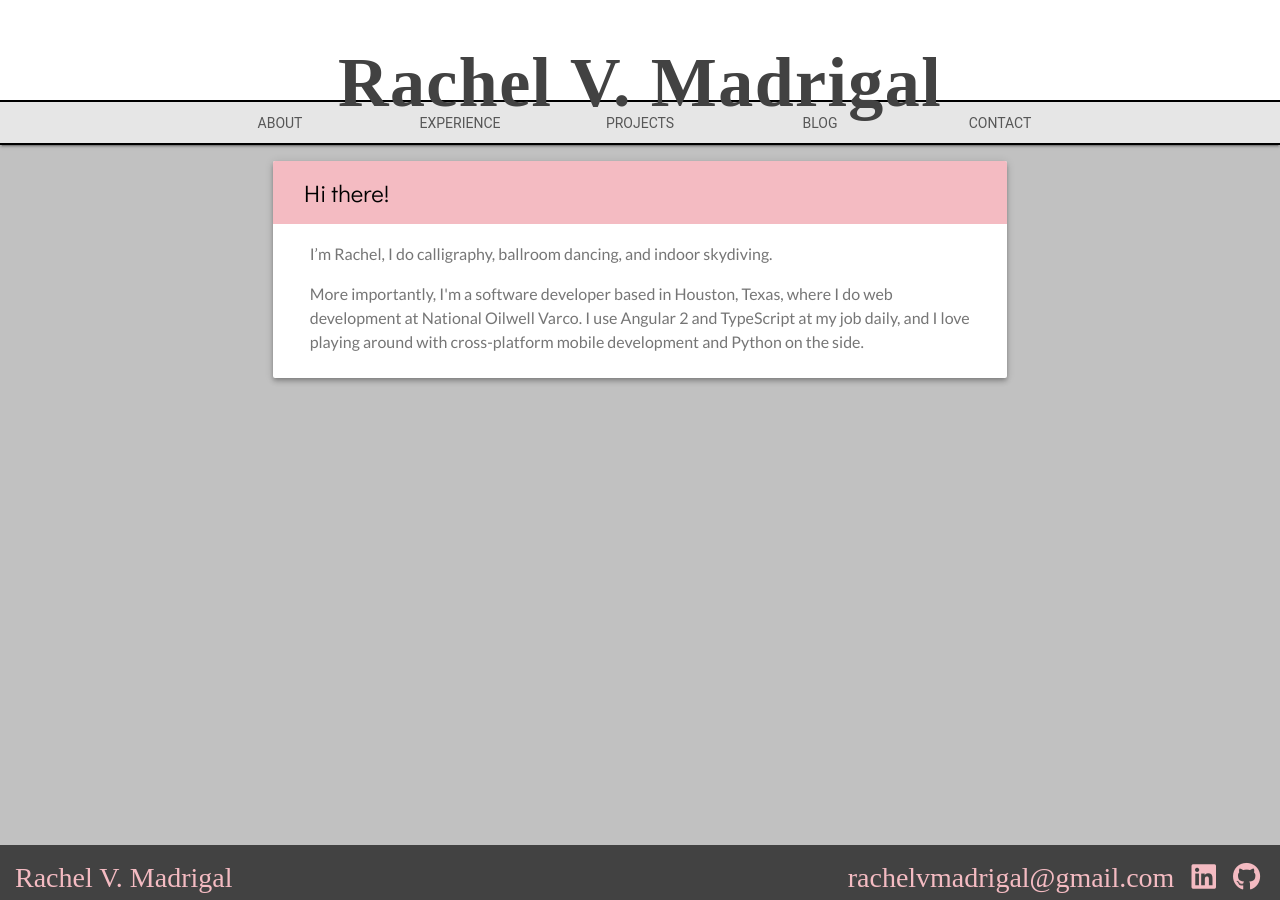
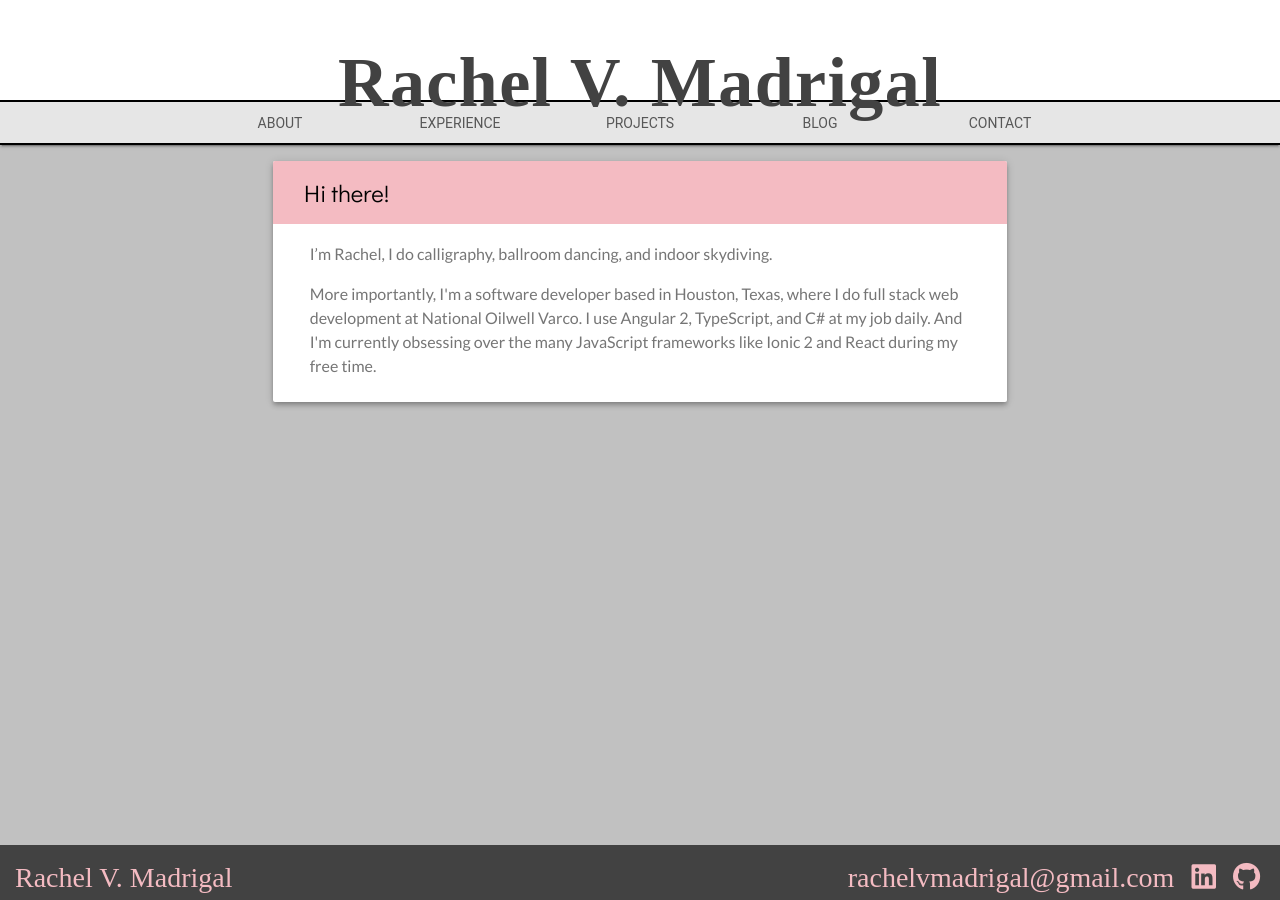
Before and after one commit to rachelmad/rachelmad.github.io, a Jekyll site: the page built from index.html, in a window 1280 px wide. Built offline with Jekyll 4.4.1, drawn with Linux system fonts in a browser that asks for light colours; nearby versions of some CDN libraries; some web fonts are replaced.

Commit message:
Updated latest experiences

```diff
--- a/experience/index.html
+++ b/experience/index.html
@@ -11,14 +11,14 @@
             <div class="emphasize">Languages</div>
         </div>
         <div class="mdl-cell mdl-cell--8-col">
-            <div class="subtext">TypeScript. CSS. HTML. JavaScript. Python. Java. C#.</div>
+            <div class="subtext">TypeScript. CSS. HTML. Python. C#. JavaScript.</div>
         </div>
 
         <div class="mdl-cell mdl-cell--4-col">
             <div class="emphasize">Frameworks and Libraries</div>
         </div>
         <div class="mdl-cell mdl-cell--8-col">
-            <div class="subtext">Angular 2. Material Design Lite. HighCharts. Jekyll. Ionic 2</div>
+            <div class="subtext">Angular 2. Material Design Lite. HighCharts. Jekyll. Ionic 2.</div>
         </div>
 
         <div class="mdl-cell mdl-cell--4-col">
--- a/index.html
+++ b/index.html
@@ -8,8 +8,8 @@
         I’m Rachel, I do calligraphy, ballroom dancing, and indoor skydiving.
     </p>
     <p>
-        More importantly, I'm a software developer based in Houston, Texas, where I do web development at National
-        Oilwell Varco.
-        I use Angular 2 and TypeScript at my job daily, and I love playing around with cross-platform mobile development and Python on the side.
+        More importantly, I'm a software developer based in Houston, Texas, where I do full stack web development at National Oilwell Varco.
+        I use Angular 2, TypeScript, and C# at my job daily.
+        And I'm currently obsessing over the many JavaScript frameworks like Ionic 2 and React during my free time.
     </p>
 </div>
```
Also changed, not shown: _posts/2015-07-01-nov.md (+3 -3 lines).
